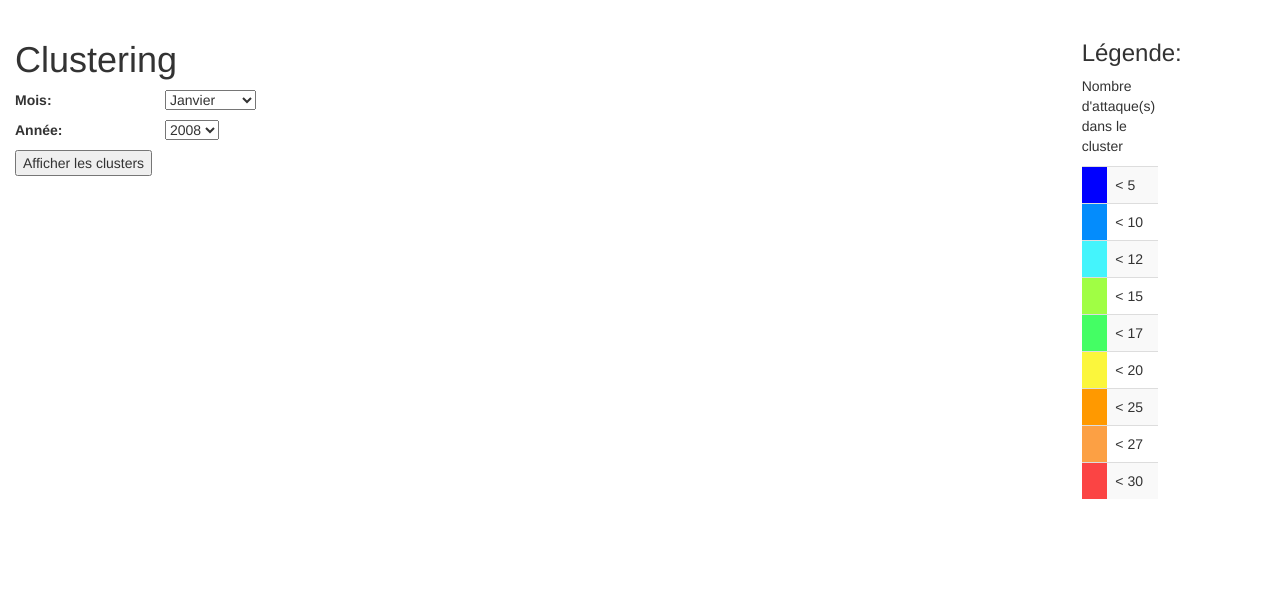
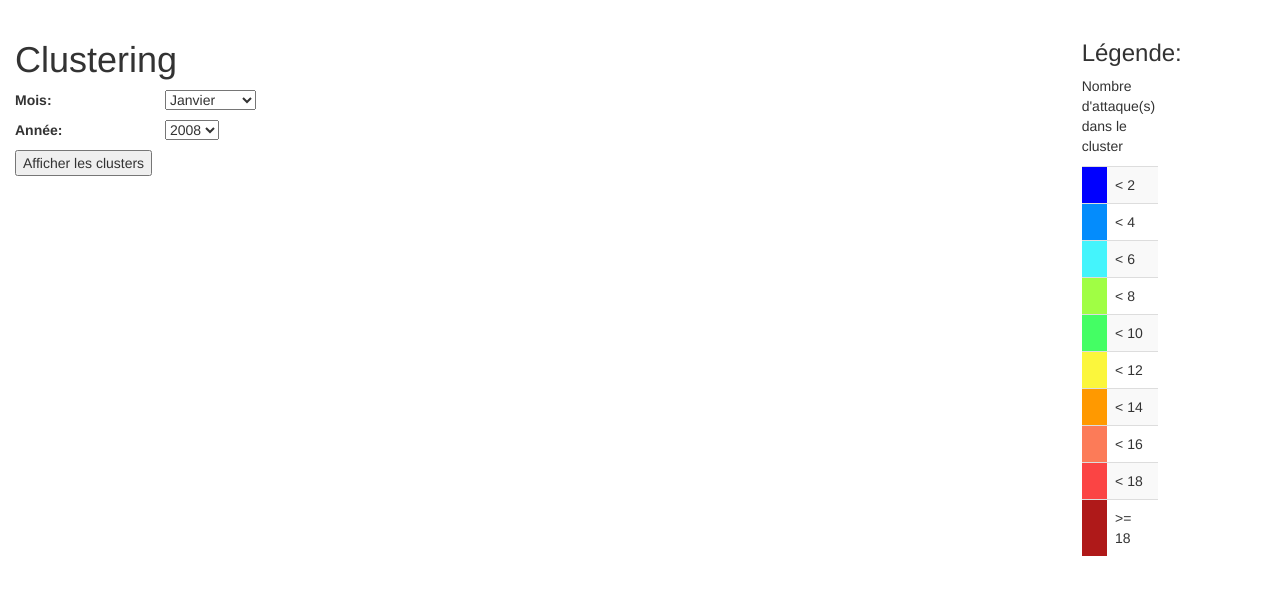
Before and after one commit to RomainPhilippe/pirateApplication, a Django app: page /map/cluster in a window 1280 px wide. Shown: the part 52-647 px from the top of the page. Run offline with Django 3.2, Linux system fonts and the light colour scheme; some libraries are stand-ins or nearby versions.

```diff
--- a/map/models.py
+++ b/map/models.py
@@ -15,7 +15,6 @@ class Area(models.Model):
         return self.zone
 
 class AreaHand(models.Model):
-    # TODO : recharger la base via le csv avant de rendre le projet
     area = models.CharField(max_length=3)
     count = models.IntegerField()
     fortnight = models.IntegerField()
--- a/map/templates/cluster.html
+++ b/map/templates/cluster.html
@@ -83,36 +83,36 @@
         if (weight == 0) {
             //grey
             return 'grey'
-        } else if (weight < 5) {
+        } else if (weight < 2) {
             //dark blue
             return '#00f';
-        } else if (weight < 10) {
+        } else if (weight < 4) {
             //blue
             return '#048cfc';
-        } else if (weight < 12) {
+        } else if (weight < 6) {
             //light blue
             return '#44f4fc';
-        } else if (weight < 15) {
+        } else if (weight < 8) {
             //green
             return '#a0fe44';
-        } else if (weight < 17) {
+        } else if (weight < 10) {
             //light green
             return '#44fe64';
-        } else if (weight < 20) {
+        } else if (weight < 12) {
             //yellow
             return '#fbf63c';
-        } else if (weight < 25) {
+        } else if (weight < 14) {
             //yellow orange
             return '#ff9900';
-        } else if (weight < 27) {
+        } else if (weight < 16) {
             //orange
-            return '#fca044';
-        } else if (weight < 30) {
+            return '#fc7b58';
+        } else if (weight < 18) {
             //red
             return '#fb4444';
         } else {
             //dark red
-            return '#fb1e1e';
+            return '#af1919';
         }
 
     }
@@ -190,39 +190,43 @@
                 <tbody>
                 <tr>
                     <td class="col-md-1" style= 'background-color: #00f'></td>
-                    <td class="col-md-2"> < 5 </td>
+                    <td class="col-md-2"> < 2 </td>
                 </tr>
                 <tr>
                     <td class="col-md-1" style= 'background-color: #048cfc'></td>
+                    <td class="col-md-2"> < 4 </td>
+                </tr>
+                <tr>
+                    <td class="col-md-1" style= 'background-color: #44f4fc'></td>
+                    <td class="col-md-2"> < 6 </td>
+                </tr>
+                <tr>
+                    <td class="col-md-1" style= 'background-color: #a0fe44'></td>
+                    <td class="col-md-2"> < 8 </td>
+                </tr>
+                <tr>
+                    <td class="col-md-1" style= 'background-color: #44fe64'></td>
                     <td class="col-md-2"> < 10 </td>
                 </tr>
                 <tr>
-                    <td class="col-md-1" style= 'background-color: #44f4fc'></td>
+                    <td class="col-md-1" style= 'background-color: #fbf63c'></td>
                     <td class="col-md-2"> < 12 </td>
                 </tr>
                 <tr>
-                    <td class="col-md-1" style= 'background-color: #a0fe44'></td>
-                    <td class="col-md-2"> < 15 </td>
+                    <td class="col-md-1" style= 'background-color: #ff9900'></td>
+                    <td class="col-md-2"> < 14 </td>
                 </tr>
                 <tr>
-                    <td class="col-md-1" style= 'background-color: #44fe64'></td>
-                    <td class="col-md-2"> < 17 </td>
-                </tr>
-                <tr>
-                    <td class="col-md-1" style= 'background-color: #fbf63c'></td>
-                    <td class="col-md-2"> < 20 </td>
-                </tr>
-                <tr>
-                    <td class="col-md-1" style= 'background-color: #ff9900'></td>
-                    <td class="col-md-2"> < 25 </td>
-                </tr>
-                <tr>
-                    <td class="col-md-1" style= 'background-color: #fca044'></td>
-                    <td class="col-md-2"> < 27 </td>
+                    <td class="col-md-1" style= 'background-color: #fc7b58'></td>
+                    <td class="col-md-2"> < 16 </td>
                 </tr>
                 <tr>
                     <td class="col-md-1" style= 'background-color: #fb4444'></td>
-                    <td class="col-md-2"> < 30 </td>
+                    <td class="col-md-2"> < 18 </td>
+                </tr>
+                <tr>
+                    <td class="col-md-1" style= 'background-color: #af1919'></td>
+                    <td class="col-md-2"> >= 18 </td>
                 </tr>
                 </tbody>
             </table>
--- a/map/urls.py
+++ b/map/urls.py
@@ -1,5 +1,4 @@
 from django.conf.urls import url
-from django.views.generic import TemplateView
 from . import views
 
 urlpatterns = [
--- a/map/views.py
+++ b/map/views.py
@@ -1,5 +1,4 @@
 # -*- coding: utf-8 -*-
-from datetime import datetime
 from django.shortcuts import render
 
 import numpy as np
@@ -80,7 +79,6 @@ def getCluster(request):
             dfFilter = dfClusters[(dfClusters['month'].astype(int) == month) & (dfClusters['year'].astype(int) == year)]
             isFormSent = True
             if(len(dfFilter)>0):
-                print dfFilter
                 list_clusters = json.dumps(dfFilter.as_matrix().tolist())
                 isListEmpty = False
 
@@ -88,8 +86,6 @@ def getCluster(request):
         # empty form
         form = InputFormCluster()
 
-    print "isListEmpty "+str(isListEmpty)
-    print "isFormSent "+str(isFormSent)
 
     return render(request, 'cluster.html', locals())
 
@@ -124,8 +120,6 @@ def resultPrediction(request):
             # dataframe building for the ML algo
             params = [boatType, month, fortnight, activity]
             dfTest = get_datas(list_areasId, params)
-            print "dfTest 1 : "
-            print dfTest
 
             # ML alog
             predict, probabilities = getTabPrediction(dfTest)
@@ -137,8 +131,6 @@ def resultPrediction(request):
     else:
         # empty form
         form = InputForm()
-
-    date = datetime.now()
 
     return render(request, 'prediction.html', locals())
 
--- a/pirateApplication/urls.py
+++ b/pirateApplication/urls.py
@@ -1,7 +1,6 @@
 
 from django.conf.urls import include, url
 from django.contrib import admin
-from map import views
 
 urlpatterns = [
     url(r'^map/', include('map.urls')),
```
Also changed, not shown: map/templates/prediction.html (+4 -4 lines).
